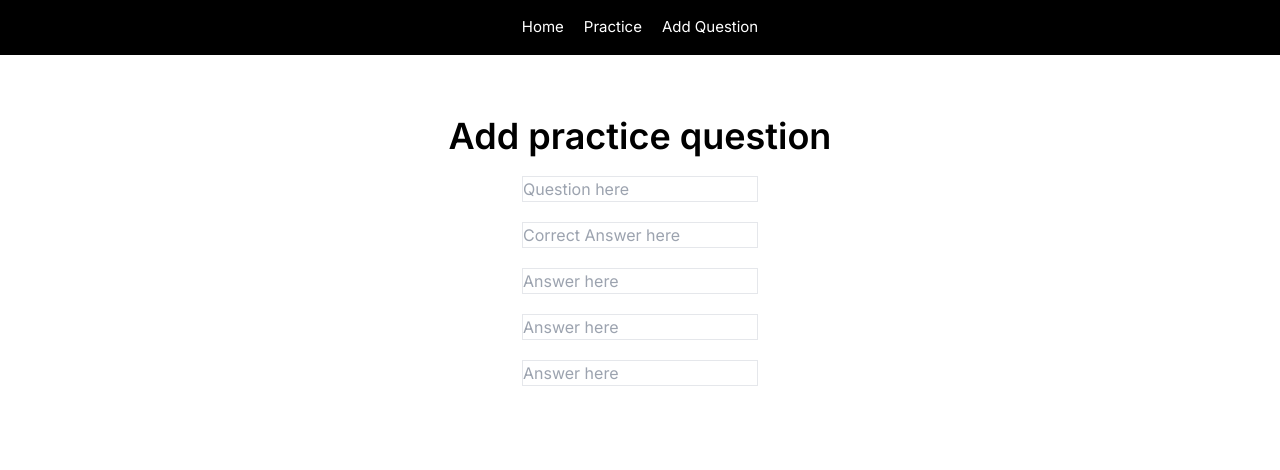
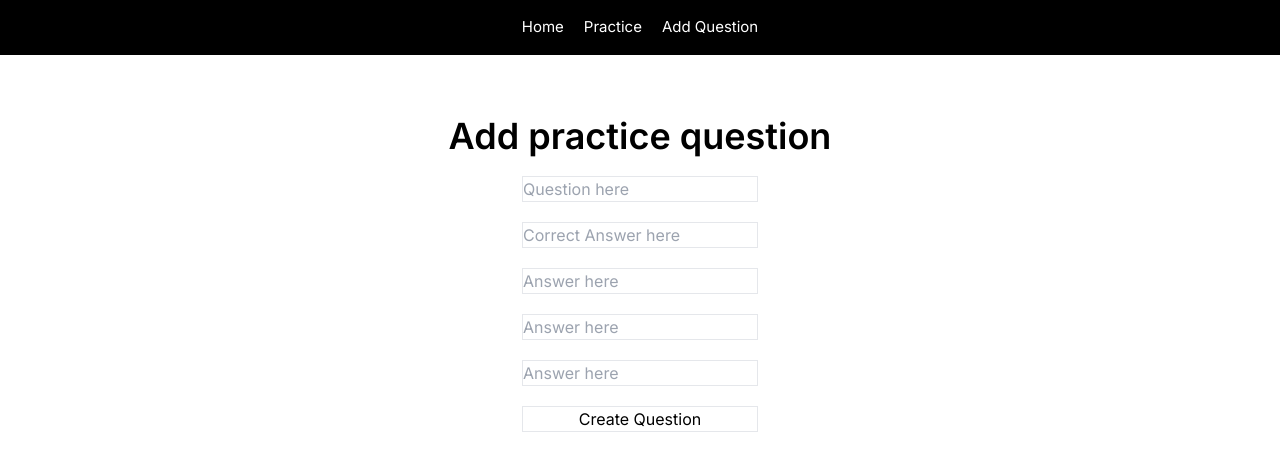
Before and after one commit to DebuggedMoon/comptia-study, a Next.js app: page /add-question in a window 1280 px wide. Shown: the top 470 px of the page. Built offline with nearby package versions, Linux system fonts and the light colour scheme.

Commit message:
Add server action for creating MultibleChoise questions with form

```diff
--- a/src/app/add-question/page.tsx
+++ b/src/app/add-question/page.tsx
@@ -1,3 +1,4 @@
+import createMultibleChoiseQuestion from "@/services/createMultibleChoiseQuestion";
 
 export default function AddQuestion() {
 
@@ -6,12 +7,13 @@ export default function AddQuestion() {
 
 			<h1 className="my-5 text-4xl text-center font-semibold">Add practice question</h1>
 
-			<form action="AddQuestion" className="flex flex-col max-w-[800px] gap-5">
-			<input type="text" className="border" placeholder="Question here" />
-			<input type="text" className="border" placeholder="Correct Answer here" />
-			<input type="text" className="border" placeholder="Answer here" />
-			<input type="text" className="border" placeholder="Answer here" />
-			<input type="text" className="border" placeholder="Answer here" />
+			<form action={createMultibleChoiseQuestion} className="flex flex-col max-w-[800px] gap-5">
+				<input name="question" type="text" className="border" placeholder="Question here" />
+				<input name="correctAnswer" type="text" className="border" placeholder="Correct Answer here" />
+				<input name="answer" type="text" className="border" placeholder="Answer here" />
+				<input name="answer" type="text" className="border" placeholder="Answer here" />
+				<input name="answer" type="text" className="border" placeholder="Answer here" />
+				<button type="submit" className="border">Create Question</button>
 			</form>
 
 		</main>
--- /dev/null
+++ b/src/services/createMultibleChoiseQuestion.ts
@@ -0,0 +1,51 @@
+"use server";
+
+import assert from "assert";
+import prisma from "./prismaService";
+
+export default async function createMultibleChoiseQuestion(formData: FormData) {
+
+	console.log(formData)
+
+	const rawQuestionData = {
+		question: formData.get("question"),
+		correctAnswer: formData.get("correctAnswer"),
+		answers: formData.getAll("answer")
+	}
+
+	assert(
+		rawQuestionData.question &&
+		rawQuestionData.correctAnswer &&
+		rawQuestionData.answers.length,
+		"Provided invalid form data"
+	);
+
+	console.log("Creating question....")
+
+	prisma.multibleChoiseQuestion.create({
+		data: {
+			body: rawQuestionData.question.toString(),
+			hasSingleCorrectAnswer: true,
+			answers: {
+				"createMany": {
+					data: [
+						{
+							body: rawQuestionData.correctAnswer.toString(),
+							isCorrect: true
+						},
+						...rawQuestionData.answers.map(
+							answer => ({
+								body: answer.toString(),
+								isCorrect: false
+							})
+						)
+					]
+				}
+			}
+		}
+	}).then(
+		response => console.log(`Created MultibleChoiseQuestion with id ${response.id} Successfuly!`)
+	).catch(
+		error => console.warn("Creation FAILED!", error)
+	)
+}
```
